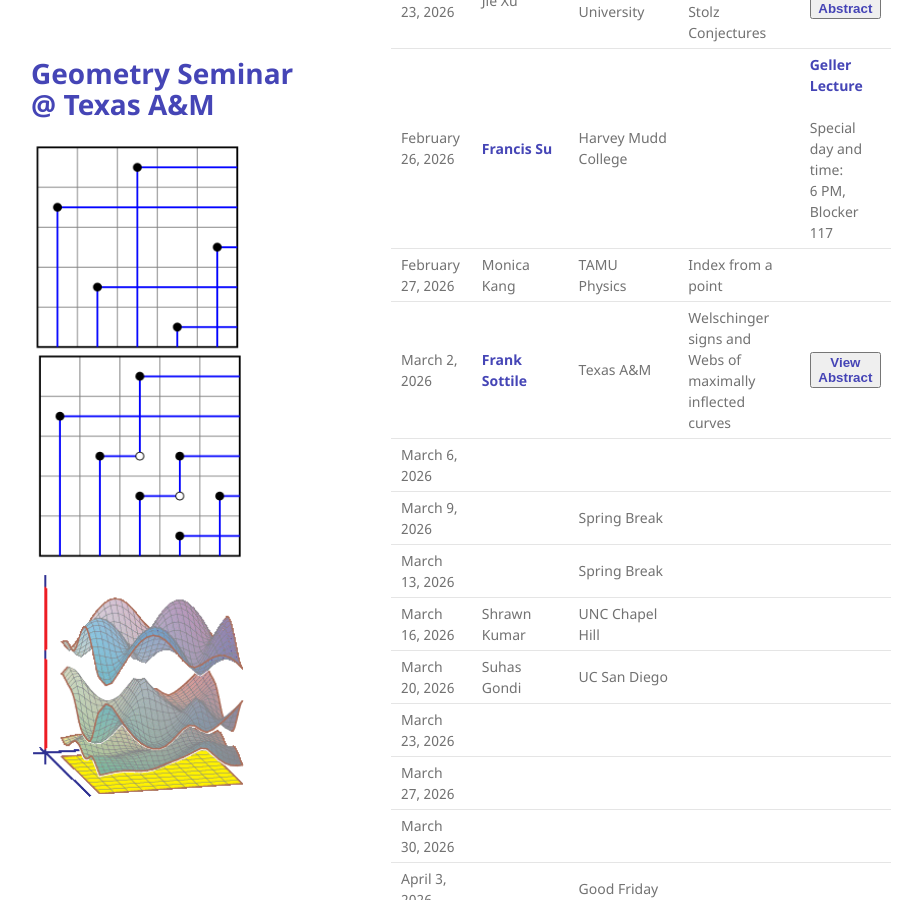
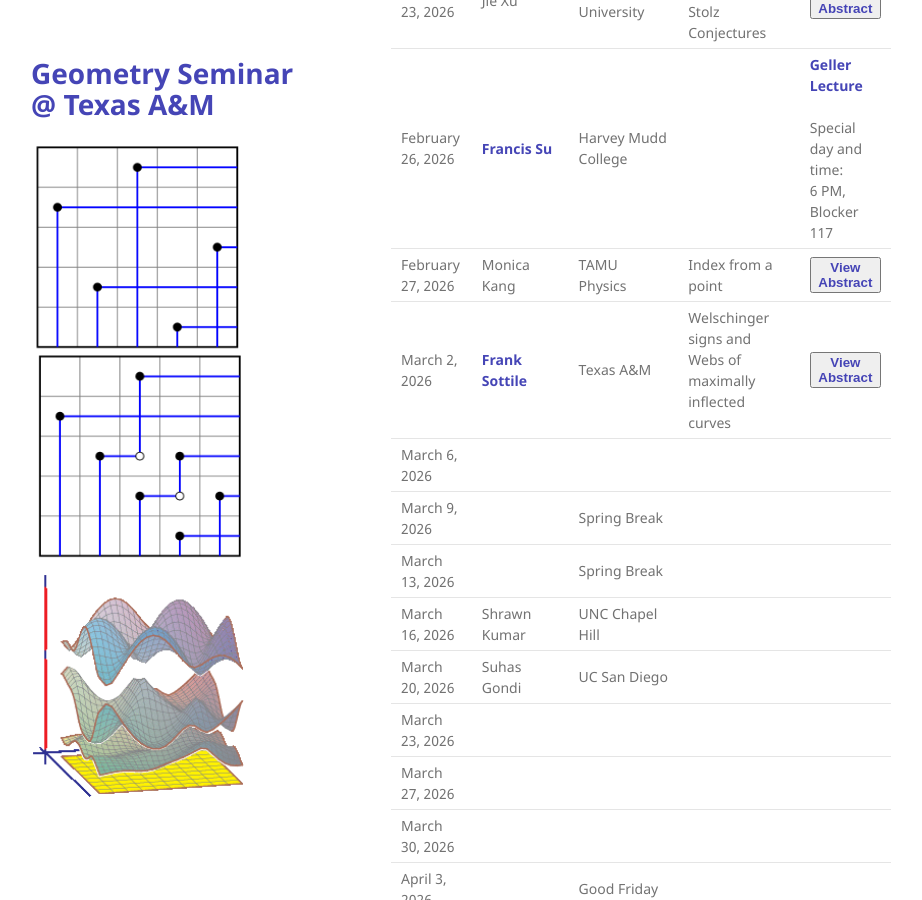
Before and after one commit to tamu-seminar/geometry, a Jekyll site: the page built from index.md, in a window 1280 px wide and 900 px high, scrolled down 987 px. Shown: the whole window, without its empty margins (179-1101 px from the left). Built offline with Jekyll 4.4.1, drawn with Linux system fonts in a browser that asks for light colours.

Commit message:
added abstract for Kang's talk

```diff
--- a/index.md
+++ b/index.md
@@ -34,7 +34,7 @@ The organizers are [Frank Sottile](https://franksottile.github.io/) and others.
 | February 20, 2026 | | | | |
 | February 23, 2026 |  Jie Xu | Northeastern University | A Series of Rosenberg-Stolz Conjectures |  <button type="button" class="abstract-link" onclick="showAbstract('JieXu')">View Abstract</button>|
 | February 26, 2026 | [Francis Su](https://www.francissu.com/) | Harvey Mudd College | | [Geller Lecture](https://sites.google.com/tamu.edu/geller-lecture-2026/home) <br><br> Special day and time: <br> 6 PM, Blocker 117 |
-| February 27, 2026 | Monica Kang| TAMU Physics|Index from a point | |
+| February 27, 2026 | Monica Kang| TAMU Physics|Index from a point |  <button type="button" class="abstract-link" onclick="showAbstract('Kang')">View Abstract</button> |
 | March 2, 2026 |  [Frank Sottile](https://franksottile.github.io/) | Texas A&M | Welschinger signs and Webs of maximally inflected curves | <button type="button" class="abstract-link" onclick="showAbstract('Sottile2')">View Abstract</button> |
 | March 6, 2026 | | | | |
 | March 9, 2026 | | Spring Break | | |
@@ -163,23 +163,26 @@ There are two classical methods to study this type of problem: one is the method
 In this talk, we introduce a different, conformal geometry and PDE approach to partially answer a series of Rosenberg-Stolz conjectures, and Gromov-Lawson type scalar and mean curvature comparison results for all dimensions from "transposing the positivity" point of view. We also show its application in complex geometry. Some of my work involves collaboration with S. Rosenberg.
 </p>
 </div>
+<!---------------------------------------------------------------------------------------------------->
 
+<!---------------------------------------------------------------------------------------------------->
+<div id="Kang" style="display:none;" aria-hidden="true">
+  <p>
+ We argue that protected data of $4d$ $N=2$ SCFTs admits a purely algebro-geometric characterization. We conjecture that both the Macdonald index (and hence the Schur index) and the Higgs branch are encoded by a bifiltered affine scheme determined by OPE nilpotency and decoupling relations. Focusing on Argyres–Douglas theories, where the Higgs branch is a point, we show that this geometric construction suffices to reconstruct the full Macdonald index. This is based on recent works with Craig Lawrie and Jaewon Song.
+</p>
+</p>
+</div>
 <!---------------------------------------------------------------------------------------------------->
 
 
-
-
-
-
 <!---------------------------------------------------------------------------------------------------->
-
 <div id="Sottile2" style="display:none;" aria-hidden="true">
   <p>
 
 </p>
 A 3-dimensional subspace $f$ of real polynomials defines a map $f\colon {\mathbb P}^1 \to {\mathbb P}^2$ whose image is a rational plane curve.
 It is maximally inflected when all of its flexes are real, equivalently, when its Wronski determinant has only real roots.
-WE associate two {\it a priori} distinct signs ($\pm 1$) to $f$: the Welschinger invariant of the rational curve and the degree of
+We associate two {\it a priori} distinct signs ($\pm 1$) to $f$: the Welschinger invariant of the rational curve and the degree of
 the Wronski map at $f$.   Extensive computation suggests that these signs coincide.   While studying the conjecture,
 we were led to a deeper conjecture:  We define a mixed Wronskian, a function ${\mathbb P}^1 \to {\mathbb P}^1$.  The
 inverse image of the positive reals encodes the real geometry of $f$ and conjecturally is an object called a web.
@@ -191,7 +194,7 @@ This talk will explain this  picture with compelling evidence and beautiful
 Levinson, McKean,  Peltola, and Speyer.
 </p>
 </div>
-
+<!---------------------------------------------------------------------------------------------------->
 
 
 
```
